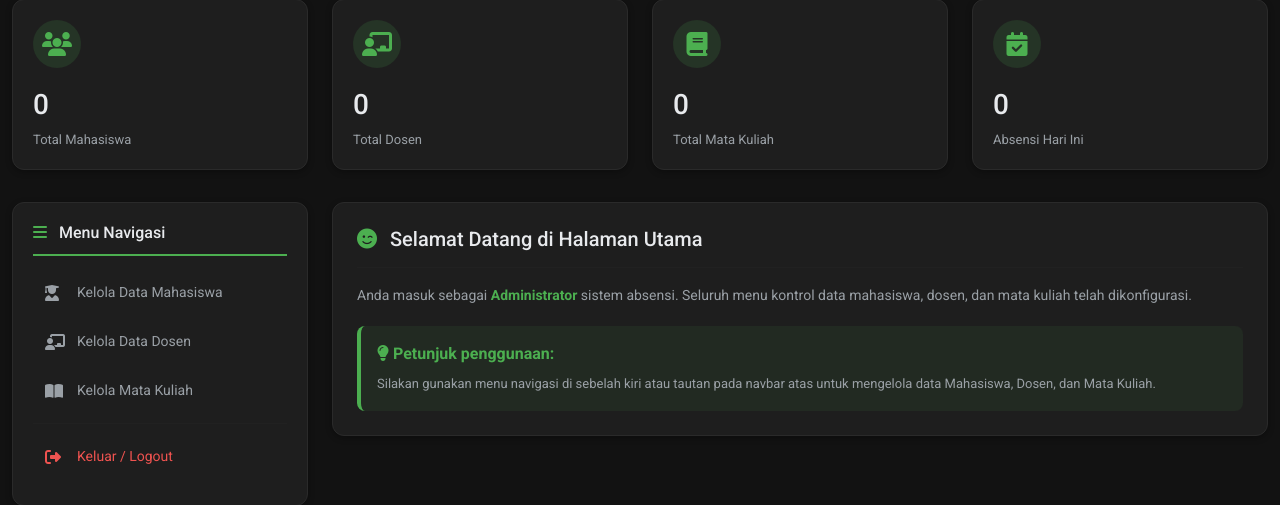
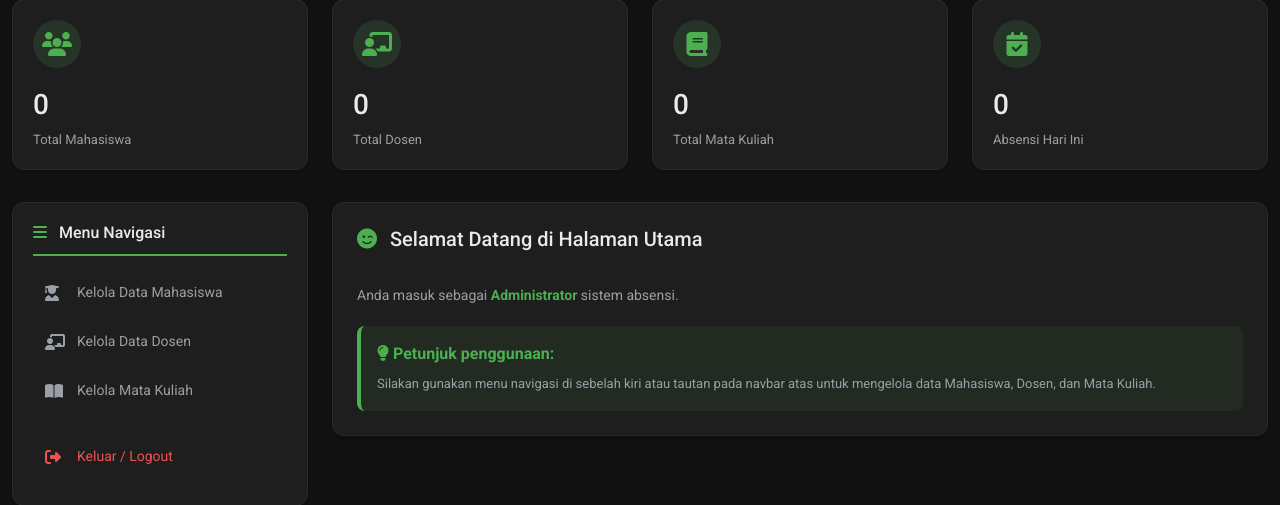
Before and after one commit to fishnugget16/sistem-absensi-mahasiswa, a PHP site: page /dashboard.php in a window 1280 px wide. Shown: the part 215-720 px from the top of the page. Run offline with PHP 8.4, Linux system fonts and the light colour scheme; some libraries are stand-ins or nearby versions.

Commit message:
perbaikan dashboard

```diff
--- a/app/views/auth/dashboard.php
+++ b/app/views/auth/dashboard.php
@@ -395,7 +395,7 @@
                 <div class="content-area">
                     <h4><i class="fas fa-smile-wink"></i> Selamat Datang di Halaman Utama</h4>
                     <hr>
-                    <p>Anda masuk sebagai <strong style="color:#4caf50">Administrator</strong> sistem absensi. Seluruh menu kontrol data mahasiswa, dosen, dan mata kuliah telah dikonfigurasi.</p>
+                    <p>Anda masuk sebagai <strong style="color:#4caf50">Administrator</strong> sistem absensi.</p>
 
                     <div class="alert-box">
                         <b><i class="fas fa-lightbulb"></i> Petunjuk penggunaan:</b>
```
